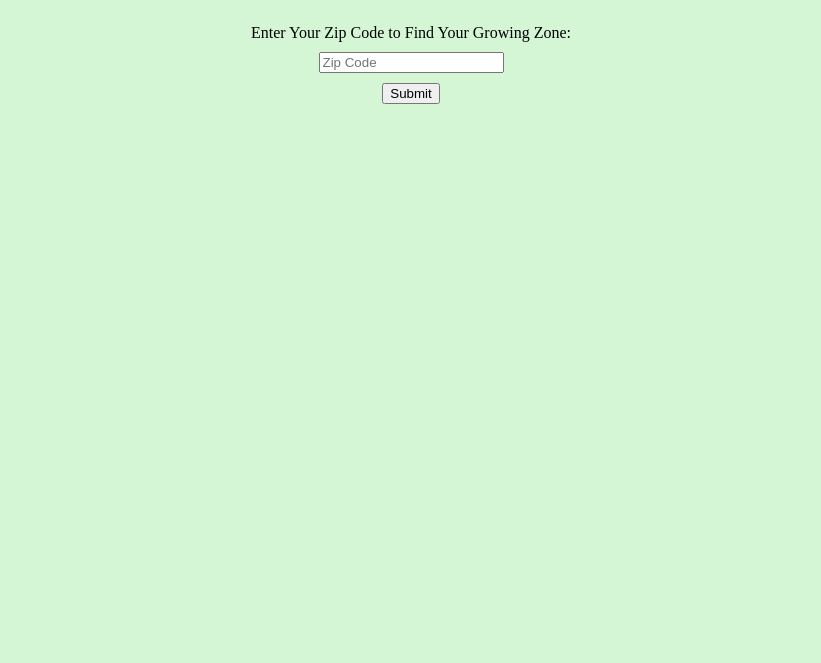
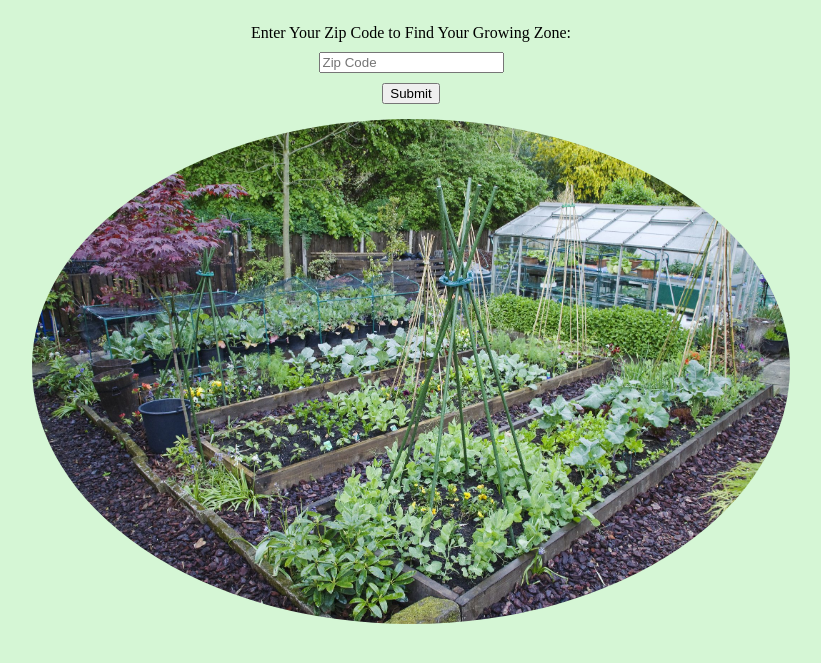
Before and after one commit to JamieLouBrolund/USGardenZones, a plain HTML site: page index.html in a window 1280 px wide. Shown: the part 61-724 px from the top of the page, without its empty margins (229-1050 px from the left). Drawn offline with Linux system fonts and the light colour scheme.

Commit message:
added img

```diff
--- a/index.html
+++ b/index.html
@@ -21,5 +21,6 @@
     <div id="resultsContainer"></div>
 
     <script src="main.js"></script>
+    <img src="veg-garden-1525260021.jpeg" alt="picture of vegetable garden" />
   </body>
 </html>
--- a/styles.css
+++ b/styles.css
@@ -3,7 +3,16 @@ body {
     background-color: rgb(213, 246, 213);
 }
 
+img {
+    display: block;
+    border-radius: 50%;
+    max-width: 60%;
+    height: auto;
+    margin-left: auto;
+    margin-right: auto;
+    padding-top: 10px;
 
+}
 .inputContainer {
     display: flex;
     flex-direction: column;
```
Also changed, not shown: veg-garden-1525260021.jpeg (added).
